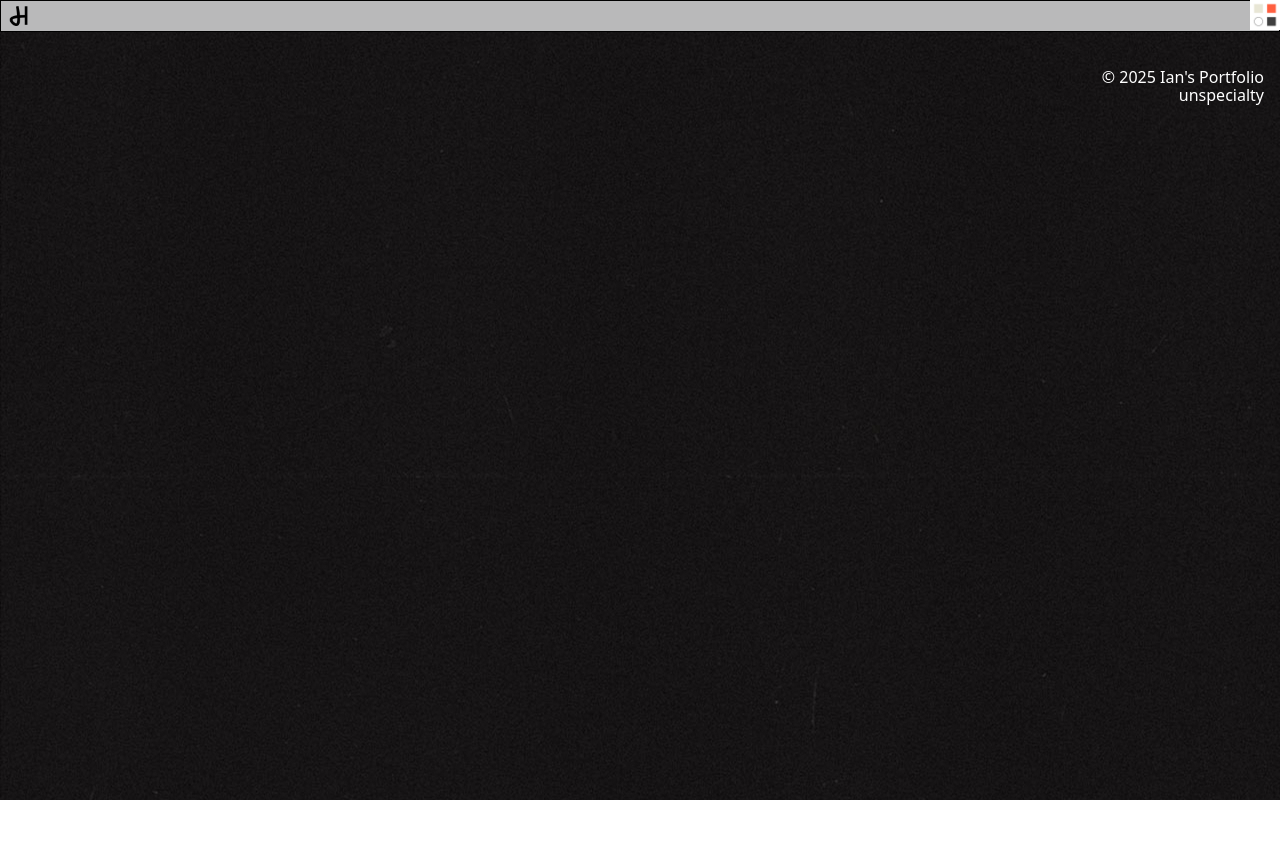
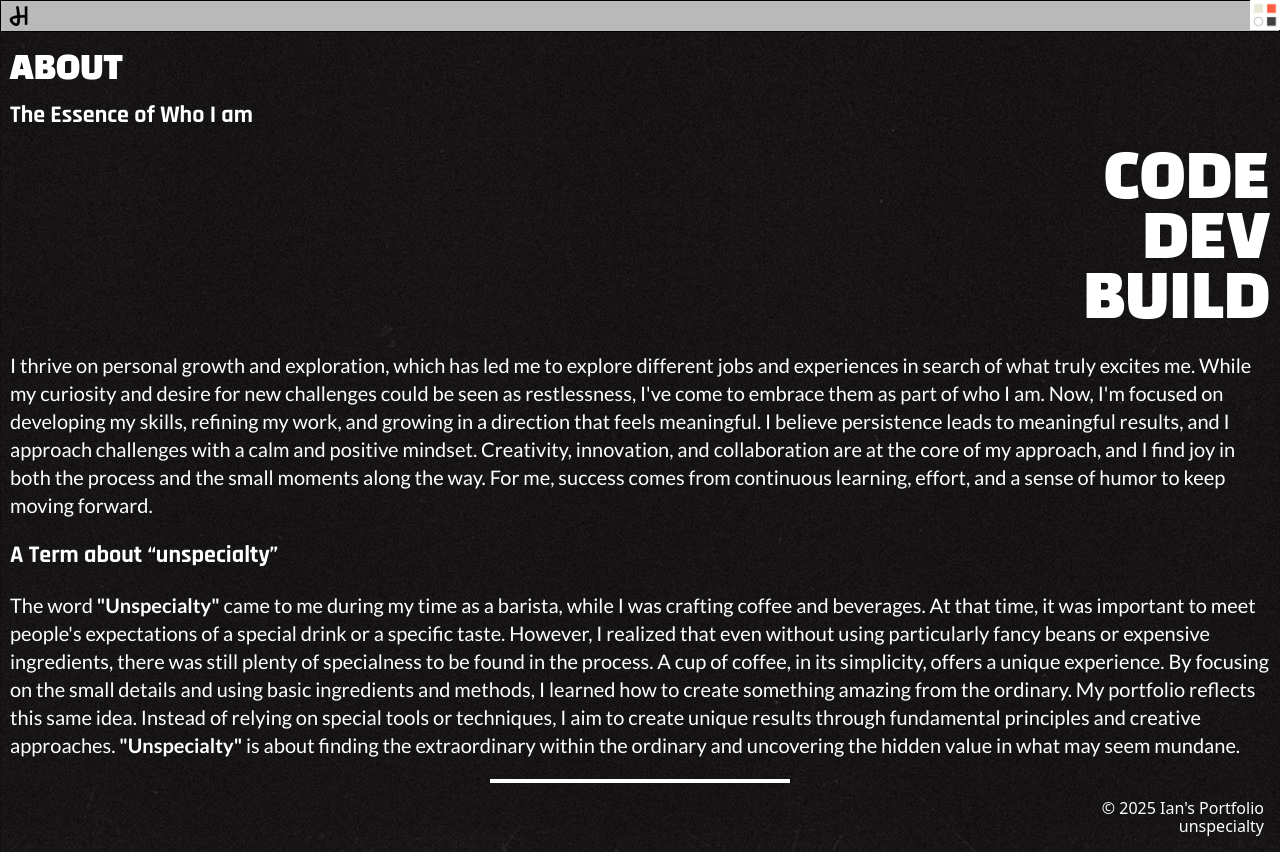
Before and after one commit to Ian-Hyosang-Han/dev-portfolio, a React (Vite) app: page /about in a window 1280 px wide. Before the commit the page ends 800 px from the top, so only its background shows below. Built offline with nearby package versions, Linux system fonts and the light colour scheme.

Commit message:
create the about page add style using tailwind css

```diff
--- a/src/components/Footer.jsx
+++ b/src/components/Footer.jsx
@@ -7,7 +7,7 @@ function Footer() {
     }
 
     return (
-        <footer className="p-4 text-white text-right mt-5">
+        <footer className="p-4 text-white text-right ">
             <p>&copy; {getYear()} Ian's Portfolio</p>
             <p>unspecialty</p>
         </footer>
--- a/src/index.css
+++ b/src/index.css
@@ -1,4 +1,21 @@
 @import "tailwindcss";
+
+/* Custom font-family */
+
+.font-blackHan {
+  @apply text-white ;
+  font-family: 'Black Han Sans', sans-serif;
+}
+
+.font-rajdhani {
+  @apply text-white;
+  font-family: 'Rajdhani', sans-serif;
+}
+
+.font-lato {
+  @apply text-white text-xl;
+  font-family: 'Lato', sans-serif;
+}
 
 /* Colours */
 
@@ -26,6 +43,5 @@ h2 {
   font-family: 'Black Han sans', 'sans-serif';
   font-size: 2rem;
   text-transform: uppercase;
-  margin-top: 0.5rem;
-  margin-bottom: 0.5rem;
+  color: white;
 }
--- a/src/pages/About.jsx
+++ b/src/pages/About.jsx
@@ -0,0 +1,27 @@
+function About() {
+
+    return (
+        <div className="about-wrapper">
+            <div className="about-title">
+                <h2 className="uppercase px-2.5 mt-5 mb-2.5">about</h2>
+                <p className="font-rajdhani font-bold  text-white text-2xl px-2.5" >The Essence of Who I am</p>
+            </div>
+            <div className="second-title text-white uppercase font-blackHan text-6xl text-right px-2.5  py-5">
+                <p>code</p>
+                <p>dev</p>
+                <p>build</p>
+            </div>
+            <div className="about-content px-2.5 text-white font-lato" >
+                <p>I thrive on personal growth and exploration, which has led me to explore different jobs and experiences in search of what truly excites me. While my curiosity and desire for new challenges could be seen as restlessness, I've come to embrace them as part of who I am. Now, I'm focused on developing my skills, refining my work, and growing in a direction that feels meaningful. I believe persistence leads to meaningful results, and I approach challenges with a calm and positive mindset. Creativity, innovation, and collaboration are at the core of my approach, and I find joy in both the process and the small moments along the way. For me, success comes from continuous learning, effort, and a sense of humor to keep moving forward.</p>
+            </div>
+            <div className="about-term">
+                <p className="font-rajdhani text-2xl px-2.5 py-5 font-bold">A Term about “unspecialty”</p>
+                <p className="px-2.5 text-white font-lato mb-5 " >The word <strong>"Unspecialty"</strong> came to me during my time as a barista, while I was crafting coffee and beverages. At that time, it was important to meet people's expectations of a special drink or a specific taste. However, I realized that even without using particularly fancy beans or expensive ingredients, there was still plenty of specialness to be found in the process.
+                    A cup of coffee, in its simplicity, offers a unique experience. By focusing on the small details and using basic ingredients and methods, I learned how to create something amazing from the ordinary. My portfolio reflects this same idea. Instead of relying on special tools or techniques, I aim to create unique results through fundamental principles and creative approaches. <strong>"Unspecialty"</strong> is about finding the extraordinary within the ordinary and uncovering the hidden value in what may seem mundane. </p>
+                <div className="w-[300px] h-1 bg-white mx-auto"></div>
+            </div>
+        </div>
+    );
+}
+
+export default About;
--- a/src/router/AppRouter.jsx
+++ b/src/router/AppRouter.jsx
@@ -2,6 +2,7 @@ import { BrowserRouter, Routes, Route } from "react-router-dom";
 import Header from "../components/Header";
 import Footer from "../components/Footer";
 import Home from "../pages/Home";
+import About from "../pages/About";
 
 function AppRouter() {
 
@@ -10,8 +11,8 @@ function AppRouter() {
             <Header />
             <Routes>
                 <Route path="/" element={<Home />} />
-                {/* <Route path="/about" element={<About />} />
-                <Route path="/javascriptGame" element={<About />} />
+                <Route path="/about" element={<About />} />
+                {/* <Route path="/javascriptGame" element={<About />} />
                 <Route path="/moviedatabase" element={<About />} />
                 <Route path="/capstone" element={<About />} />
                 <Route path="/designtools" element={<About />} /> */}
```
